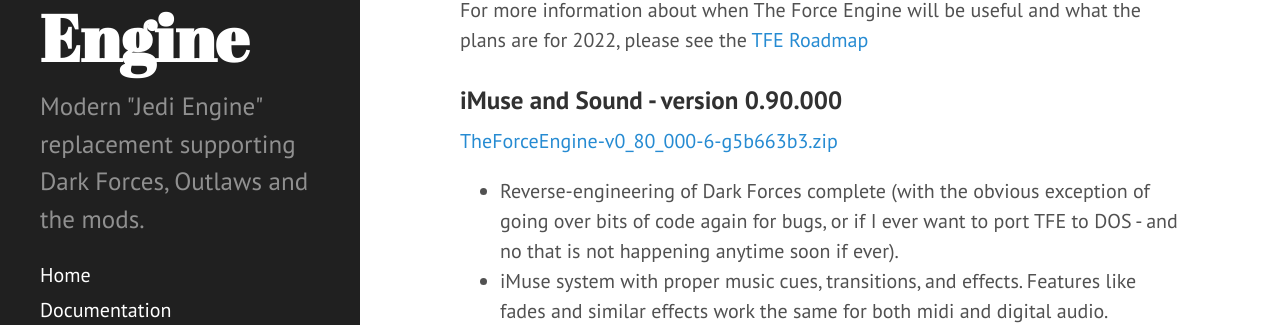
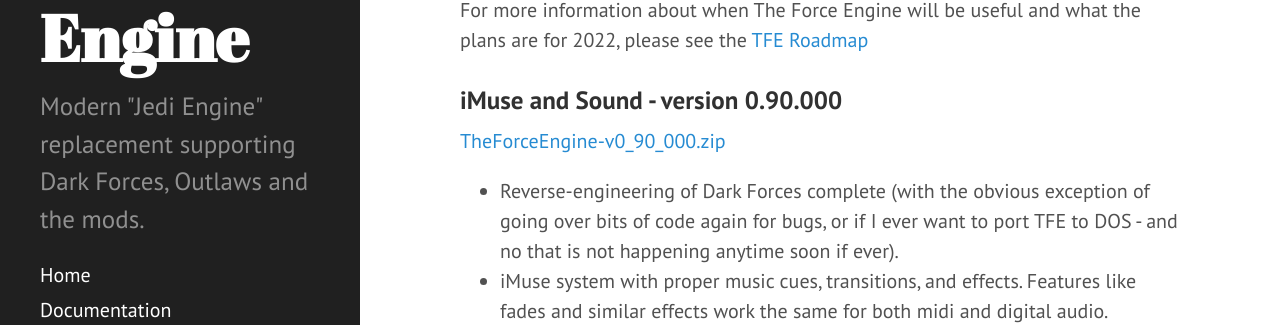
Before and after one commit to TheForceEngine/TheForceEngine.github.io, a Jekyll site: the page built from downloads.md, in a window 1280 px wide and 900 px high, scrolled down 326 px. Shown: the part 132-457 px from the top of the window. Built offline with Jekyll 4.4.1, drawn with Linux system fonts in a browser that asks for light colours.

Commit message:
Update downloads.md

```diff
--- a/downloads.md
+++ b/downloads.md
@@ -15,7 +15,7 @@
 For more information about when The Force Engine will be useful and what the plans are for 2022, please see the [TFE Roadmap](Roadmap.md)
 
 ### iMuse and Sound - version 0.90.000
-[TheForceEngine-v0_80_000-6-g5b663b3.zip](archive/TheForceEngine-v0_90_000.zip) <br>
+[TheForceEngine-v0_90_000.zip](archive/TheForceEngine-v0_90_000.zip) <br>
 * Reverse-engineering of Dark Forces complete (with the obvious exception of going over bits of code again for bugs, or if I ever want to port TFE to DOS - and no that is not happening anytime soon if ever).
 * iMuse system with proper music cues, transitions, and effects. Features like fades and similar effects work the same for both midi and digital audio.
   * This is where most of the time was spent. iMuse is big and convoluted.
```
